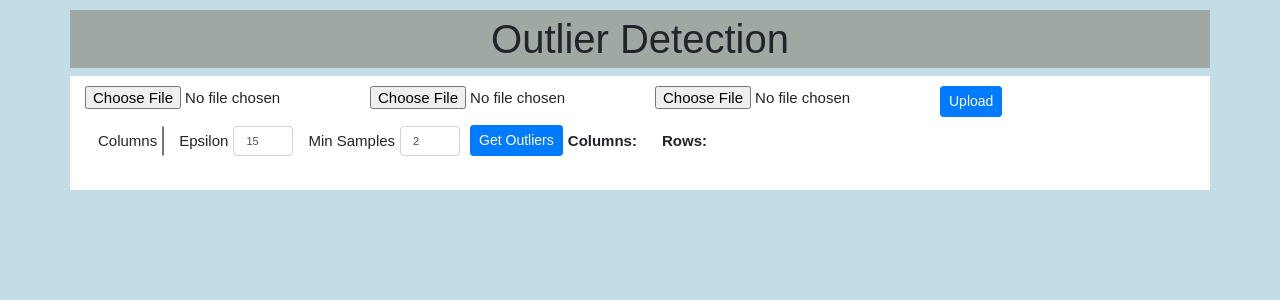
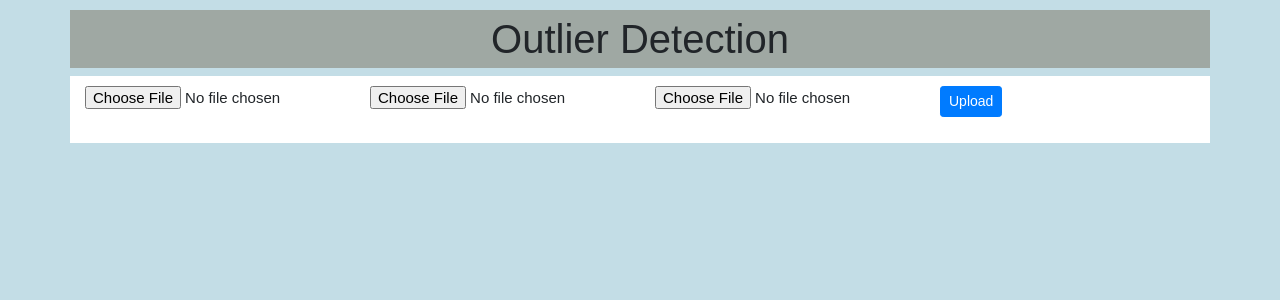
Before and after one commit to sidArts/outlier-detector, a Flask app: page / in a window 1280 px wide. Shown: the top 300 px of the page. Run offline with Flask 2, Linux system fonts and the light colour scheme; data that the repository does not hold is empty; some libraries are stand-ins or nearby versions.

Commit message:
parameters are shown only if data present

```diff
--- a/web/static/css/style.css
+++ b/web/static/css/style.css
@@ -44,6 +44,10 @@
 #outlier-table {
     overflow-x: scroll;
     table-layout: fixed;
+}
+
+#analysis-panel {
+    display: none;
 }
 
 .modal-lg {
--- a/web/static/js/script.js
+++ b/web/static/js/script.js
@@ -24,6 +24,7 @@
     }
     $('#column-count').text(datasetInfo.columns);
     $('#row-count').text(datasetInfo.rows);
+    $('#analysis-panel').show();
     populateDropdown(datasetInfo);
     $('#table').DataTable();
 };
--- a/web/templates/index.html
+++ b/web/templates/index.html
@@ -29,7 +29,7 @@
 
       </div>
     </div>
-    <div class="row padding-8">
+    <div class="row padding-8" id="analysis-panel">
       <div class="col-12">
         <div class="form-inline">
           <div class="form-group padding-left-right-5">
```
